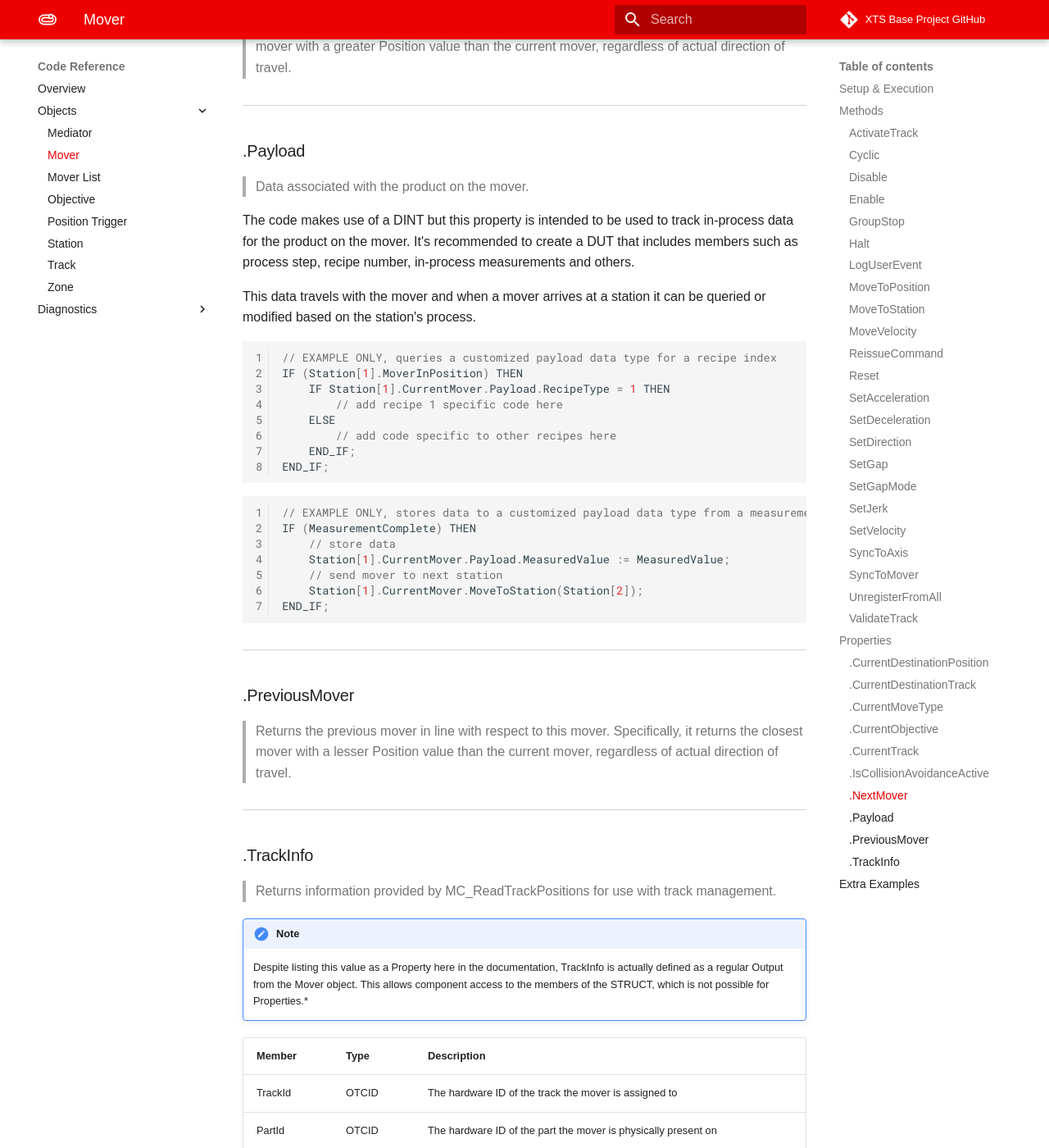
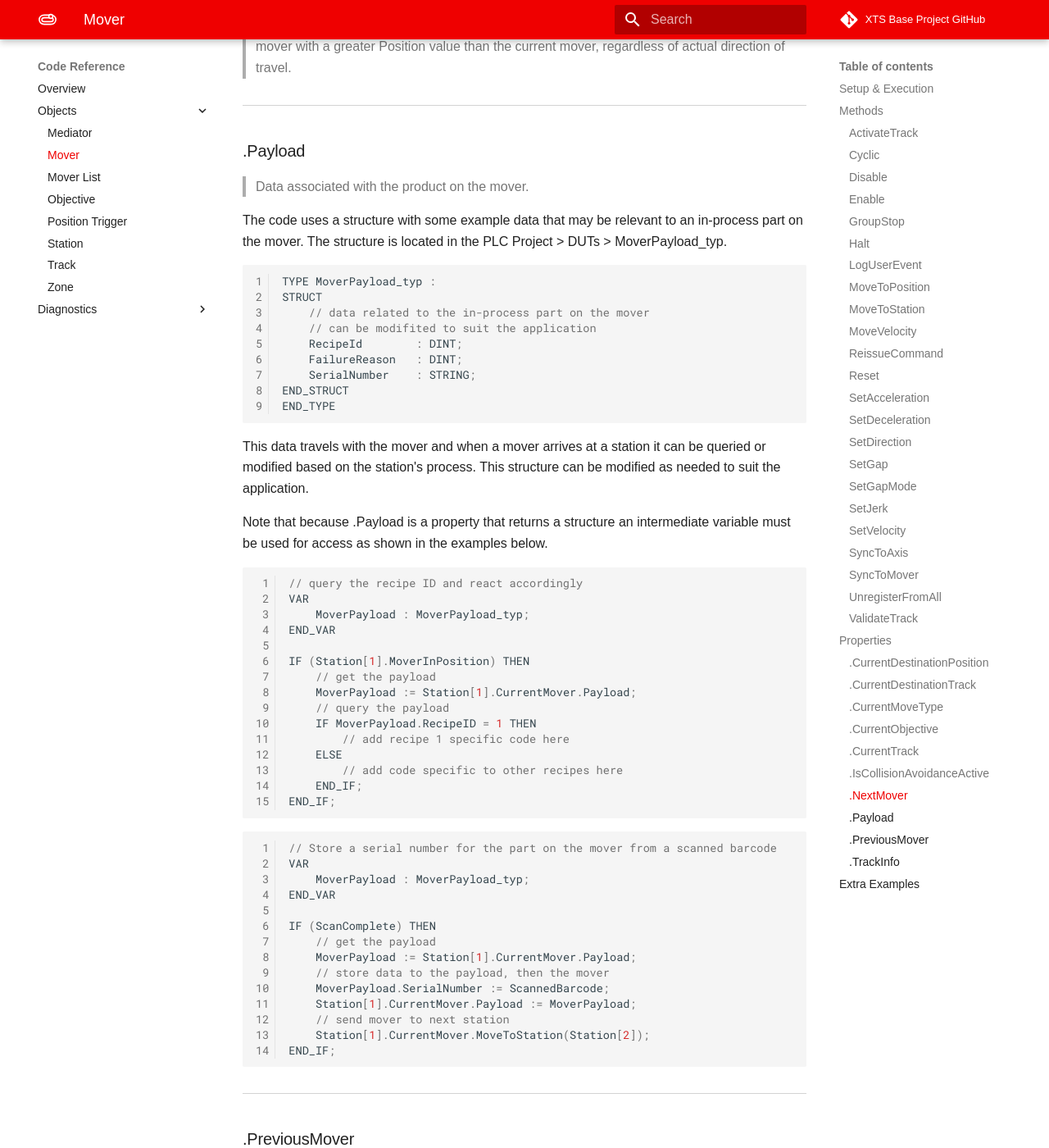
Before and after one commit to Beckhoff-USA-Community/XTS_Base, an MkDocs documentation site: the page built from Documentation/docs/CodeReference/Objects/Mover.md, in a window 1280 px wide and 1400 px high, scrolled down 14987 px. Shown: the whole window at 82% size. Built offline with MkDocs 1.6.1 and Material for MkDocs 9.7.7, drawn with Linux system fonts in a browser that asks for light colours; some web fonts are replaced; comment, search, counter and statistics services are not loaded.

Commit message:
Change mover payload to a structure close #94

````diff
--- a/Documentation/docs/CodeReference/Objects/Mover.md
+++ b/Documentation/docs/CodeReference/Objects/Mover.md
@@ -564,14 +564,35 @@ It is also possible to alter motion paramaters with mover methods such as `.SetV
 
 > Data associated with the product on the mover.
 
-The code makes use of a DINT but this property is intended to be used to track in-process data for the product on the mover. It's recommended to create a DUT that includes members such as process step, recipe number, in-process measurements and others.
-
-This data travels with the mover and when a mover arrives at a station it can be queried or modified based on the station's process.
+The code uses a structure with some example data that may be relevant to an in-process part on the mover. The structure is located in the PLC Project > DUTs > MoverPayload_typ.
 
 ```javascript
-// EXAMPLE ONLY, queries a customized payload data type for a recipe index
+TYPE MoverPayload_typ :
+STRUCT
+	// data related to the in-process part on the mover
+	// can be modifited to suit the application
+	RecipeId		: DINT;
+	FailureReason	: DINT;
+	SerialNumber	: STRING;
+END_STRUCT
+END_TYPE
+```
+
+This data travels with the mover and when a mover arrives at a station it can be queried or modified based on the station's process. This structure can be modified as needed to suit the application.
+
+Note that because .Payload is a property that returns a structure an intermediate variable must be used for access as shown in the examples below.
+
+```javascript
+// query the recipe ID and react accordingly
+VAR
+	MoverPayload : MoverPayload_typ;
+END_VAR
+
 IF (Station[1].MoverInPosition) THEN
-	IF Station[1].CurrentMover.Payload.RecipeType = 1 THEN
+	// get the payload
+	MoverPayload := Station[1].CurrentMover.Payload;
+	// query the payload
+	IF MoverPayload.RecipeID = 1 THEN
 		// add recipe 1 specific code here
 	ELSE
 		// add code specific to other recipes here
@@ -580,10 +601,17 @@ END_IF;
 ```
 
 ```javascript
-// EXAMPLE ONLY, stores data to a customized payload data type from a measurement device
-IF (MeasurementComplete) THEN
-	// store data
-	Station[1].CurrentMover.Payload.MeasuredValue := MeasuredValue;
+// Store a serial number for the part on the mover from a scanned barcode
+VAR
+	MoverPayload : MoverPayload_typ;
+END_VAR
+
+IF (ScanComplete) THEN
+	// get the payload
+	MoverPayload := Station[1].CurrentMover.Payload;
+	// store data to the payload, then the mover
+	MoverPayload.SerialNumber := ScannedBarcode;
+	Station[1].CurrentMover.Payload := MoverPayload;
 	// send mover to next station
 	Station[1].CurrentMover.MoveToStation(Station[2]);
 END_IF;
````
Also changed, not shown: 7 other files.
